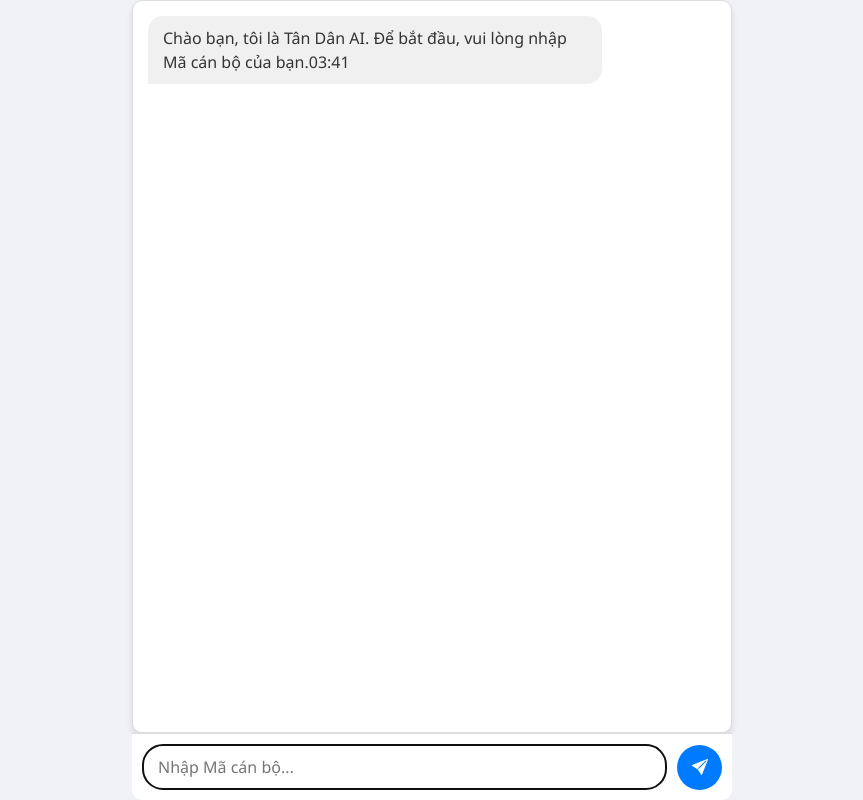
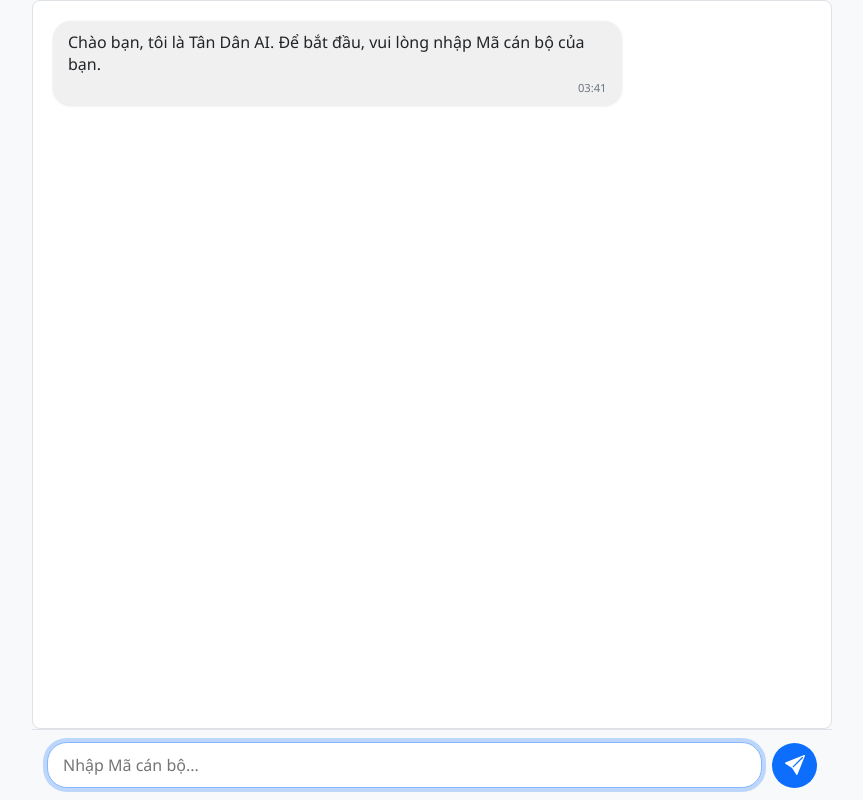
Before and after one commit to tandanbhd/td_aichatbox, a Flask app: page / in a window 1280 px wide. Shown: the whole page, without its empty margins (208-1071 px from the left). Run offline with Flask 3, Linux system fonts and the light colour scheme.

Commit message:
Update index.html content

```diff
--- a/templates/index.html
+++ b/templates/index.html
@@ -10,114 +10,139 @@
         /* Thiết lập font chữ và màu nền chung */
         body {
             font-family: 'Segoe UI', Tahoma, Geneva, Verdana, sans-serif;
-            background-color: #f0f2f5; /* Màu nền sáng hơn */
+            background-color: #f8f9fa; /* Màu nền xám nhạt */
             margin: 0;
-            display: flex;
-            flex-direction: column;
-            height: 100vh;
+            display: flex; /* Sử dụng flexbox để căn chỉnh layout */
+            flex-direction: column; /* Các thành phần xếp chồng lên nhau */
+            height: 100vh; /* Chiều cao bằng 100% viewport */
         }
 
         /* Khung chứa các tin nhắn chat */
         .chat-container {
-            max-width: 600px; /* Giới hạn chiều rộng */
-            width: 100%; /* Chiều rộng đầy đủ trên điện thoại */
-            margin: auto;
-            flex-grow: 1;
-            overflow-y: auto; /* Thêm thanh cuộn dọc */
-            padding: 15px;
+            max-width: 800px; /* Chiều rộng tối đa */
+            width: 95%; /* Chiều rộng linh hoạt */
+            margin: auto; /* Căn giữa theo chiều ngang */
+            flex-grow: 1; /* Cho phép khung chat co giãn để lấp đầy không gian */
+            overflow-y: scroll; /* Thêm thanh cuộn dọc khi nội dung vượt quá */
+            padding: 20px;
             display: flex;
             flex-direction: column;
-            justify-content: flex-start;
-            border: 1px solid #ddd; /* Viền nhẹ */
-            background-color: #ffffff;
-            border-radius: 10px;
-            box-shadow: 0 4px 6px rgba(0, 0, 0, 0.1); /* Bóng đổ */
+            justify-content: flex-start; /* Tin nhắn bắt đầu từ trên xuống */
+            border: 1px solid #dee2e6; /* Viền nhẹ */
+            background-color: #ffffff; /* Nền trắng cho khung chat */
+            border-radius: 8px; /* Bo góc nhẹ */
+            margin-bottom: 0; /* Không có khoảng cách dưới cùng với input */
+        }
+
+        /* Định dạng chung cho các bong bóng tin nhắn */
+        .message {
+            padding: 10px 15px; /* Khoảng cách bên trong */
+            margin-bottom: 12px; /* Khoảng cách giữa các tin nhắn */
+            border-radius: 18px; /* Bo góc nhiều hơn cho bong bóng */
+            clear: both; /* Đảm bảo float không ảnh hưởng đến tin nhắn sau */
+            max-width: 75%; /* Chiều rộng tối đa của bong bóng */
+            word-wrap: break-word; /* Tự động xuống dòng từ dài */
+            position: relative; /* Để định vị timestamp */
+            box-shadow: 0 1px 3px rgba(0, 0, 0, 0.1); /* Bóng đổ nhẹ */
+            line-height: 1.4; /* Giãn dòng */
         }
 
         /* Tin nhắn của người dùng */
         .user-message {
-            background-color: #007bff; /* Màu xanh dương */
-            color: white;
-            align-self: flex-end;
-            border-radius: 15px 15px 0 15px;
-            padding: 10px 15px;
-            margin-bottom: 10px;
-            max-width: 80%;
-            word-wrap: break-word;
+            background-color: #dcf8c6; /* Màu xanh lá nhạt */
+            align-self: flex-end; /* Căn sang phải */
+            float: right; /* Đẩy sang phải (cần clear: both ở trên) */
+            margin-left: 25%; /* Đảm bảo không chiếm toàn bộ chiều rộng */
         }
 
         /* Tin nhắn của AI */
         .ai-message {
-            background-color: #f1f0f0;
-            color: #333;
-            align-self: flex-start;
-            border-radius: 15px 15px 15px 0;
-            padding: 10px 15px;
-            margin-bottom: 10px;
-            max-width: 80%;
-            word-wrap: break-word;
+            background-color: #f1f0f0; /* Màu xám rất nhạt */
+            align-self: flex-start; /* Căn sang trái */
+            float: left; /* Đẩy sang trái */
+            white-space: pre-wrap; /* Quan trọng: Giữ lại và hiển thị các dấu xuống dòng (\n) */
+            margin-right: 25%; /* Đảm bảo không chiếm toàn bộ chiều rộng */
         }
 
-        /* Khung nhập liệu */
-        .input-container {
-            max-width: 600px;
-            width: 100%;
-            margin: auto;
-            padding: 10px;
-            display: flex;
-            align-items: center;
-            border-top: 1px solid #ddd;
-            background-color: #ffffff;
-            border-radius: 0 0 10px 10px;
+        /* Dấu thời gian dưới mỗi tin nhắn */
+        .timestamp {
+            display: block; /* Hiển thị trên dòng riêng */
+            font-size: 0.7em; /* Cỡ chữ nhỏ */
+            color: #6c757d; /* Màu xám */
+            text-align: right; /* Căn phải */
+            margin-top: 4px; /* Khoảng cách nhỏ phía trên */
         }
 
-        #message-input {
-            flex-grow: 1;
-            border-radius: 20px;
-            padding: 10px 15px;
-            border: 1px solid #ced4da;
-            font-size: 1rem;
+        /* Khung nhập liệu và nút gửi */
+        .input-container {
+            max-width: 800px; /* Chiều rộng tối đa bằng khung chat */
+            width: 95%; /* Chiều rộng linh hoạt */
+            margin: 0 auto; /* Căn giữa, không có margin top/bottom */
+            padding: 12px 15px; /* Padding */
+            display: flex;
+            align-items: center; /* Căn giữa các thành phần theo chiều dọc */
+            border-top: 1px solid #dee2e6; /* Viền trên ngăn cách với chat */
+            background-color: #f8f9fa; /* Nền giống body */
+            border-radius: 0 0 8px 8px; /* Bo góc dưới cùng */
         }
 
+        /* Ô nhập liệu */
+        #message-input {
+            flex-grow: 1; /* Cho phép ô nhập liệu co giãn */
+            margin-right: 10px; /* Khoảng cách với nút gửi */
+            border-radius: 20px; /* Bo tròn */
+            padding: 10px 15px; /* Padding bên trong */
+            border: 1px solid #ced4da; /* Viền */
+            font-size: 1rem; /* Cỡ chữ */
+        }
+        #message-input:focus {
+            border-color: #86b7fe; /* Đổi màu viền khi focus */
+            box-shadow: 0 0 0 0.25rem rgba(13, 110, 253, 0.25); /* Thêm hiệu ứng focus */
+            outline: none; /* Bỏ outline mặc định */
+        }
+         #message-input:disabled {
+             background-color: #e9ecef; /* Màu nền khi bị vô hiệu hóa */
+         }
+
+        /* Nút gửi */
         #send-button {
-            margin-left: 10px;
-            border-radius: 50%;
-            width: 45px;
-            height: 45px;
+            border-radius: 50%; /* Nút tròn */
+            width: 45px; /* Kích thước cố định */
+            height: 45px; /* Kích thước cố định */
+            padding: 0; /* Bỏ padding mặc định */
             display: flex;
             align-items: center;
             justify-content: center;
-            border: none;
-            background-color: #007bff;
+            border: none; /* Không viền */
+            background-color: #0d6efd; /* Màu xanh dương Bootstrap */
             color: white;
             cursor: pointer;
-            transition: background-color 0.2s ease;
+            flex-shrink: 0; /* Ngăn nút bị co lại */
+            transition: background-color 0.2s ease; /* Hiệu ứng chuyển màu nền */
+        }
+        #send-button:hover:not(:disabled) {
+            background-color: #0b5ed7; /* Màu đậm hơn khi hover (nếu không bị disable) */
+        }
+        #send-button:disabled {
+            background-color: #6c757d; /* Màu xám khi bị vô hiệu hóa */
+            cursor: not-allowed; /* Đổi con trỏ chuột */
+        }
+        #send-button svg {
+            width: 20px; /* Kích thước icon gửi */
+            height: 20px;
         }
 
-        #send-button:hover:not(:disabled) {
-            background-color: #0056b3;
-        }
-
-        /* Media queries cho thiết bị di động */
-        @media (max-width: 768px) {
-            .chat-container {
-                padding: 10px;
-                border-radius: 0;
-                box-shadow: none;
-            }
-
-            .input-container {
-                padding: 8px;
-            }
-
-            #message-input {
-                font-size: 0.9rem;
-            }
-
-            #send-button {
-                width: 40px;
-                height: 40px;
-            }
+        /* Chỉ báo đang tải/xử lý */
+        .loading-indicator {
+            text-align: center;
+            padding: 8px 0; /* Padding trên dưới */
+            font-style: italic;
+            color: #6c757d; /* Màu xám */
+            background-color: #f8f9fa; /* Nền giống body */
+            max-width: 800px; /* Chiều rộng tối đa */
+            width: 95%;
+            margin: 0 auto; /* Căn giữa */
+            font-size: 0.9em;
         }
     </style>
 </head>
```
